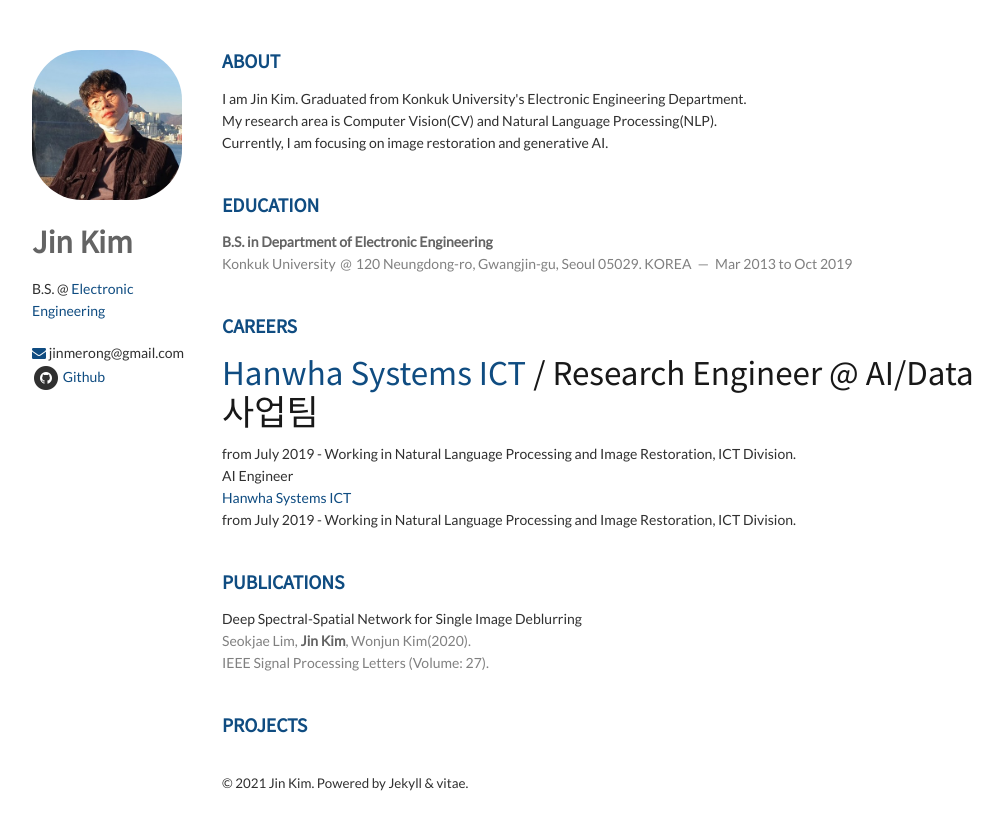
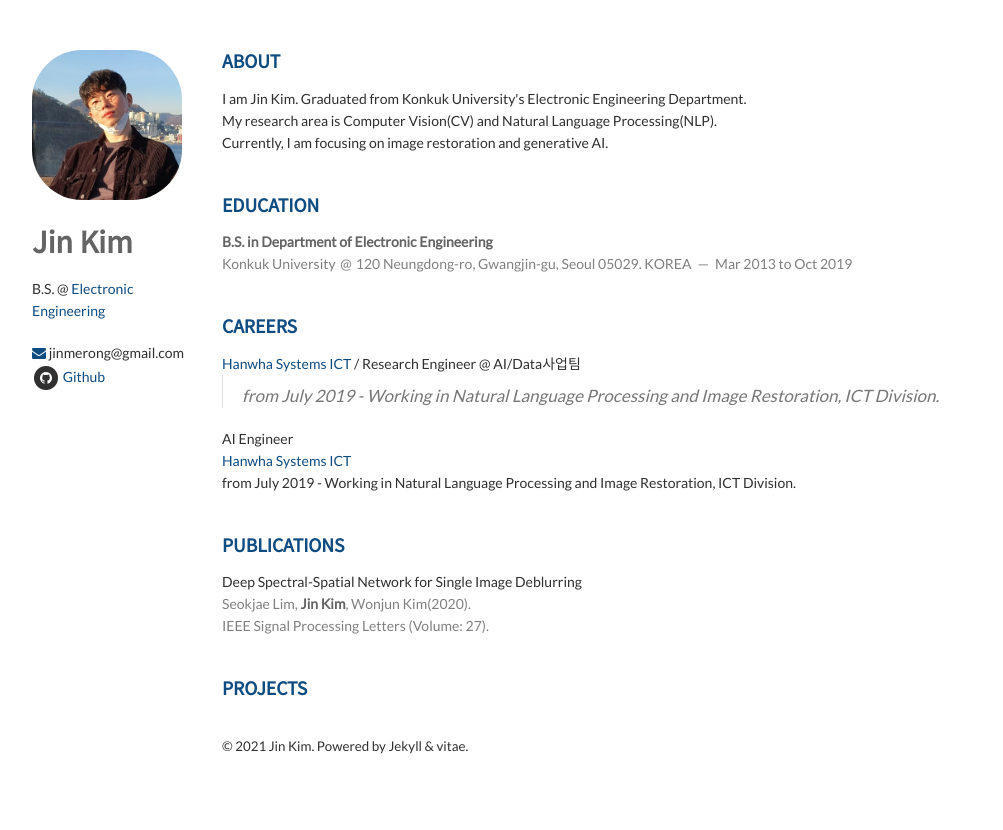
Before and after one commit to K-I-M-J-I-N/K-I-M-J-I-N.github.io, a Jekyll site: the page built from index.html, in a window 1280 px wide. Shown: the top 830 px of the page, without its empty margins (138-1141 px from the left). Built offline with Jekyll 4.4.1, drawn with Linux system fonts in a browser that asks for light colours; nearby versions of some CDN libraries; the list of posts is cut into pages by our own code.

Commit message:
Update careers.html

```diff
--- a/_includes/careers.html
+++ b/_includes/careers.html
@@ -2,13 +2,12 @@
     <h1>Careers</h1>
 
     <article>
-        <h2><a href="https://www.hanwhasystems.com/kr/index.do">Hanwha Systems ICT</a> / Research Engineer @ AI/Data사업팀<br/></h2>
         <header>
-            <b></b>
+            <b><a href="https://www.hanwhasystems.com/kr/index.do">Hanwha Systems ICT</a> / Research Engineer @ AI/Data사업팀<br/></b>
         </header>
-        <p>
+        <blockquote>
           from July 2019 - Working in Natural Language Processing and Image Restoration, ICT Division.
-        </p>
+        </blockquote>
         <header>
             AI Engineer<br/>
             <a href="https://www.hanwhasystems.com/kr/index.do">Hanwha Systems ICT</a>
```
